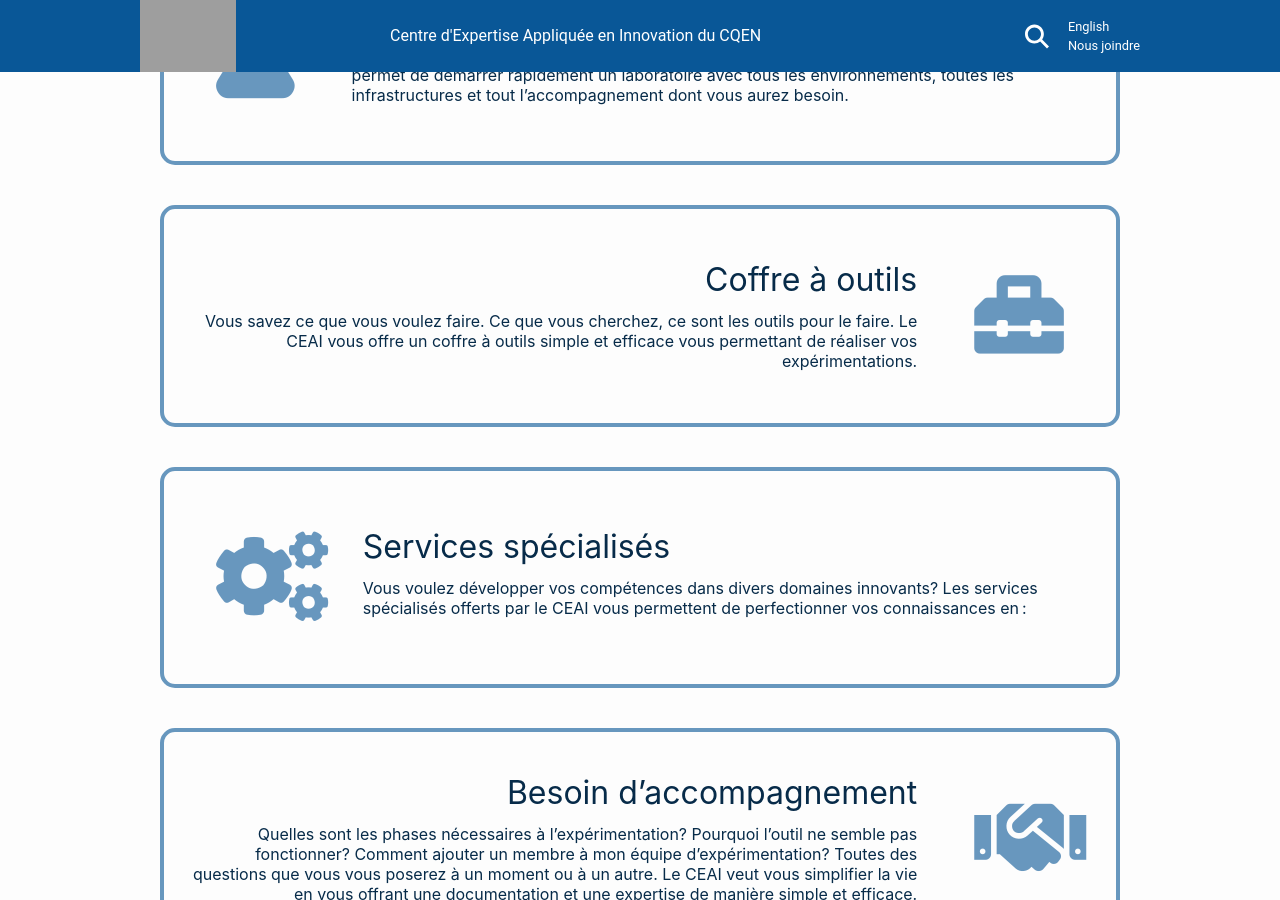
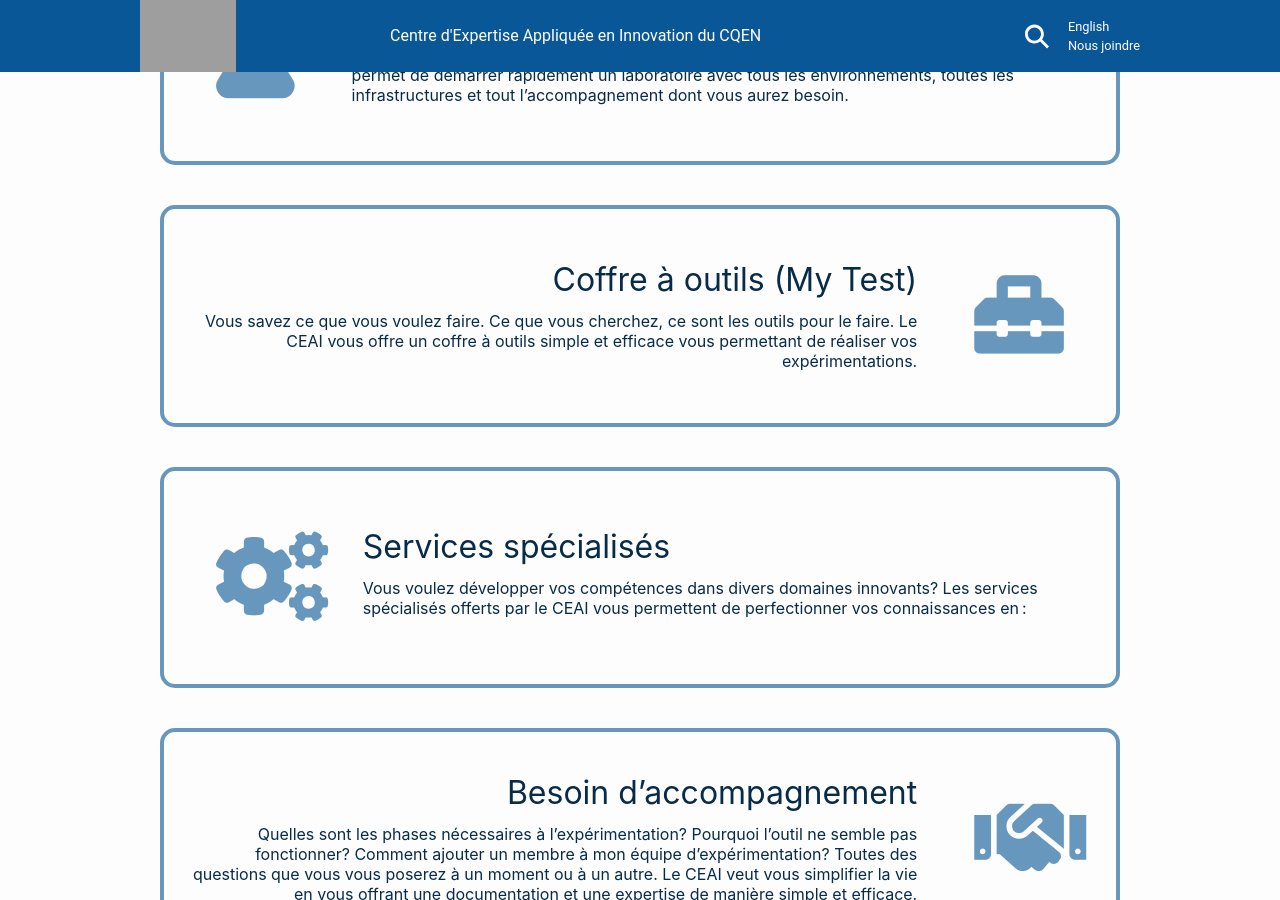
Before and after one commit to PierreJiji/CI-test, a Jekyll site: the page built from index.markdown, in a window 1280 px wide and 900 px high, scrolled down 1041 px. Built offline with Jekyll 4.4.1, drawn with Linux system fonts in a browser that asks for light colours; grey boxes are pictures that could not be loaded.

```diff
--- a/_layouts/home.html
+++ b/_layouts/home.html
@@ -35,7 +35,7 @@
 
           <a href="{{site.baseurl}}/coffre-a-outils/index.html"  class="row-container">
             <span class="text-container-left">
-              <h1>Coffre à outils</h1>
+              <h1>Coffre à outils (My Test)</h1>
               Vous savez ce que vous voulez faire. Ce que vous cherchez, ce sont les outils pour le faire.
               Le CEAI vous offre un coffre à outils simple et efficace vous permettant de réaliser vos expérimentations.
             </span>
```
